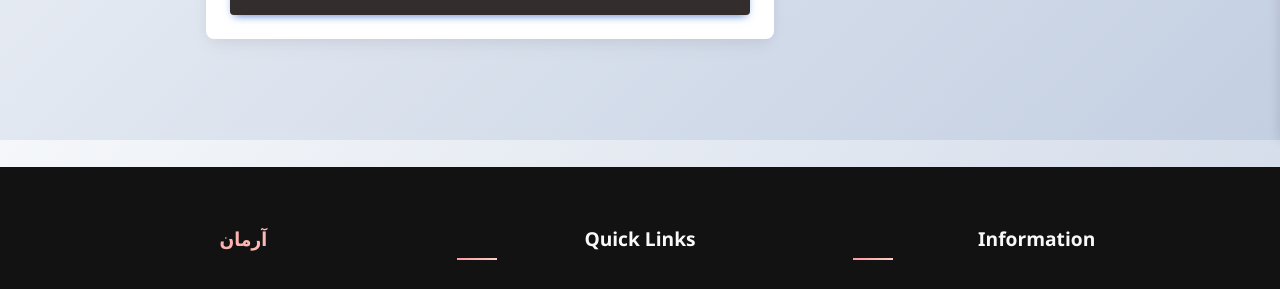
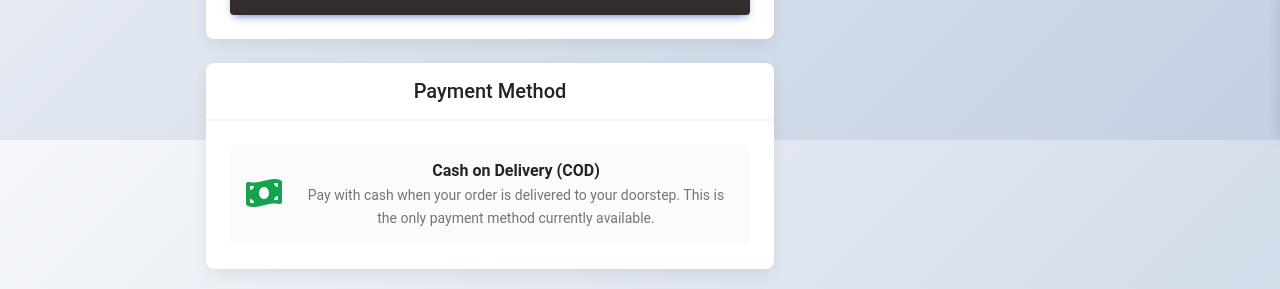
Before and after one commit to PerryThePlatypus420/Aarmaan-Clothing-Store, a React (Create React App) app in the folder client/: page /checkout in a window 1280 px wide. Shown: the part 660-949 px from the top of the page. Built offline with nearby package versions, Linux system fonts and the light colour scheme; no server answers; a small style sheet from the web is missing.

Commit message:
final (hopefully)

```diff
--- a/client/src/components/MyNav.css
+++ b/client/src/components/MyNav.css
@@ -351,19 +351,6 @@
     border-top: 1px solid #eaeaea;
 }
 
-.admin-login-link {
-    display: block;
-    text-align: center;
-    color: #666;
-    text-decoration: none;
-    font-size: 14px;
-    transition: color 0.2s ease;
-}
-
-.admin-login-link:hover {
-    color: #000;
-    text-decoration: underline;
-}
 
 /* Media queries */
 @media (max-width: 991px) {
--- a/client/src/components/MyNav.js
+++ b/client/src/components/MyNav.js
@@ -157,12 +157,6 @@ function MyNav() {
                                 <span className="sidebar-badge">{cart.count}</span>
                             </Link>
                         </div>
-
-                        <div className="sidebar-footer">
-                            <Link to='/very-secret-login' className="admin-login-link">
-                                <span>Admin Access</span>
-                            </Link>
-                        </div>
                     </div>
                 </div>
             </nav>
--- a/client/src/pages/CheckoutPage.js
+++ b/client/src/pages/CheckoutPage.js
@@ -244,6 +244,27 @@ export default function Checkout() {
                             </form>
                         </MDBCardBody>
                     </MDBCard>
+
+                    {/* Cash on Delivery Section */}
+                    <MDBCard className="mb-4">
+                        <MDBCardHeader className="py-3">
+                            <MDBTypography tag="h5" className="mb-0">Payment Method</MDBTypography>
+                        </MDBCardHeader>
+                        <MDBCardBody>
+                            <div className="d-flex align-items-center p-3 bg-light rounded">
+                                <div className="me-3">
+                                    <i className="fas fa-money-bill-wave fa-2x text-success"></i>
+                                </div>
+                                <div>
+                                    <h6 className="mb-1 fw-bold">Cash on Delivery (COD)</h6>
+                                    <p className="mb-0 text-muted small">
+                                        Pay with cash when your order is delivered to your doorstep.
+                                        This is the only payment method currently available.
+                                    </p>
+                                </div>
+                            </div>
+                        </MDBCardBody>
+                    </MDBCard>
                 </MDBCol>
                 <MDBCol md="4" className="mb-4 px-2 px-md-3">
                     <MDBCard className="mb-4 shadow-sm">
```
Also changed, not shown: 1 other file (tests, documents, lock files or other folders).
